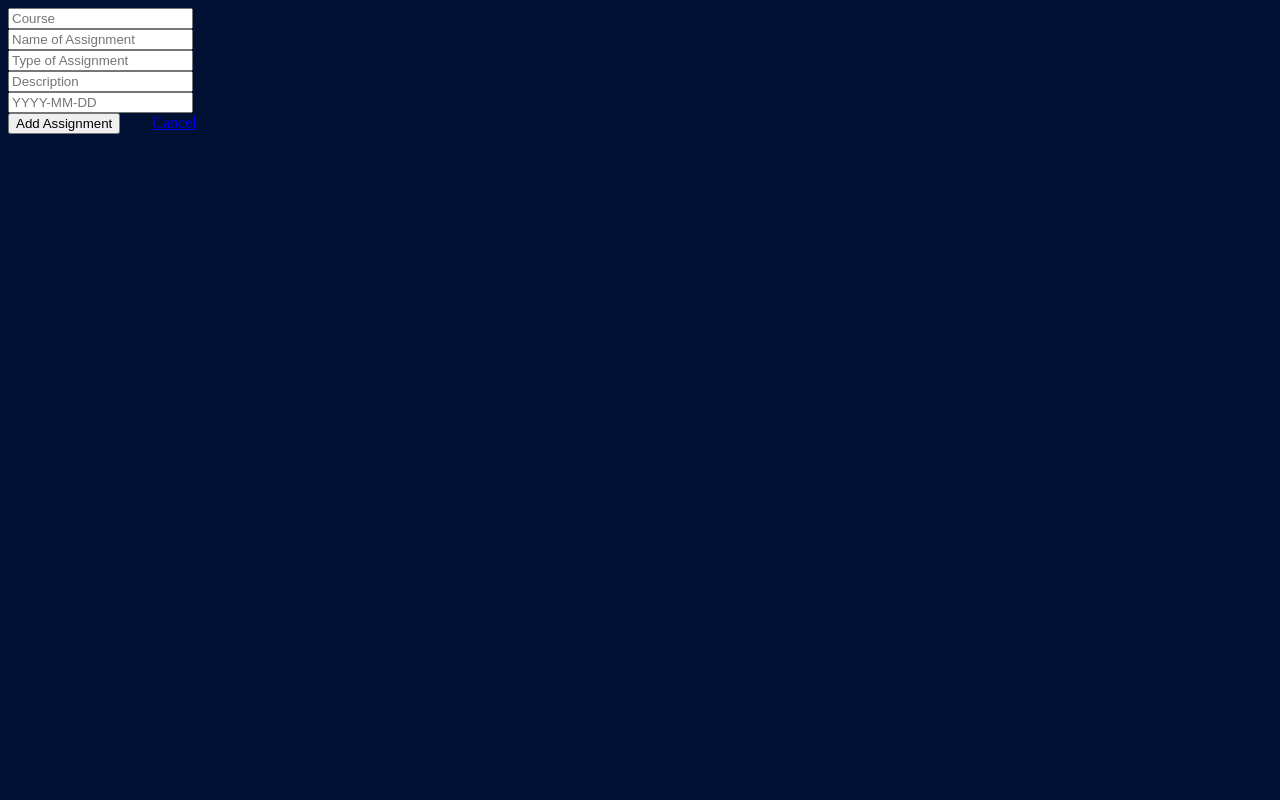
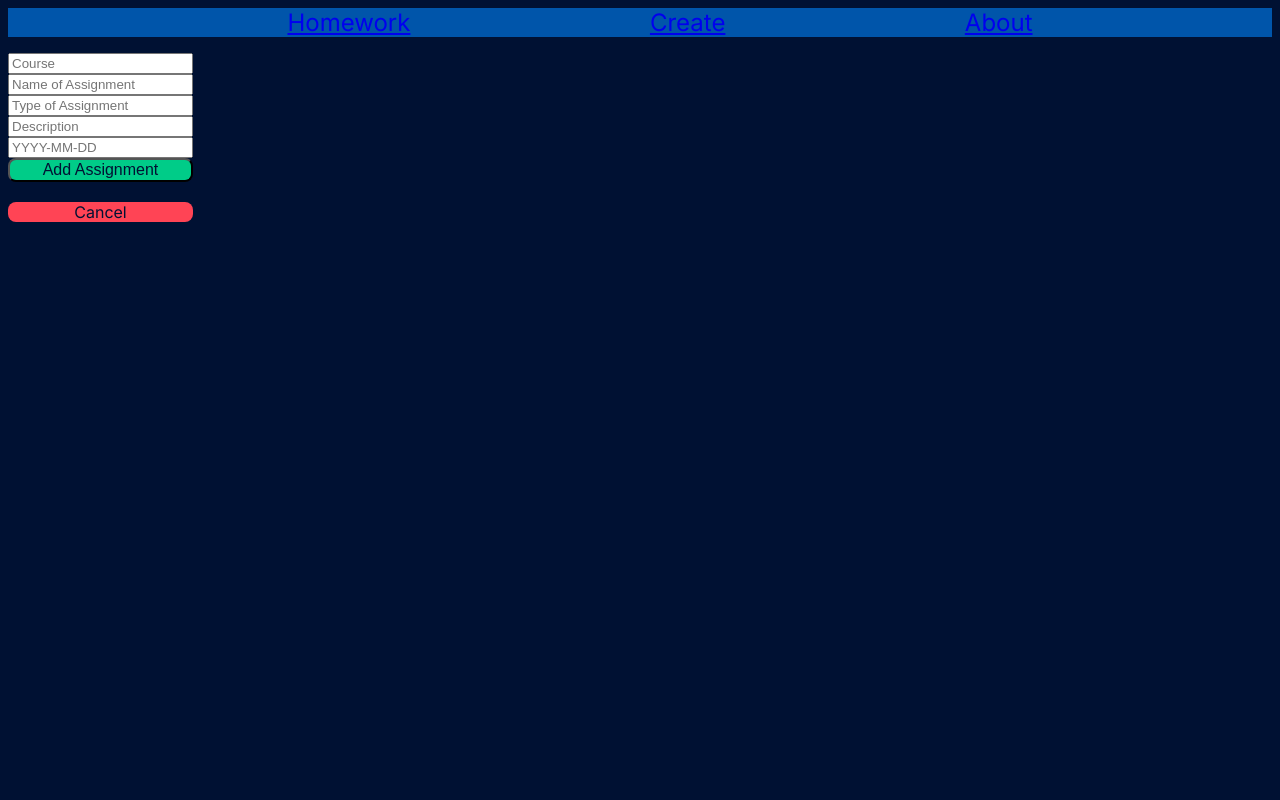
Before and after one commit to udaychhina/acit2911, a Flask app: page /create in a window 1280 px wide. Run offline with Flask 2, Linux system fonts and the light colour scheme.

Commit message:
CSS styling for create.html

```diff
--- a/static/CSS/style.css
+++ b/static/CSS/style.css
@@ -1,11 +1,43 @@
 body {
     background-color: #013;
     color: #fff;
+    font-family: 'Inter', sans-serif;
 }
 
+
+/* navigation */
+nav ul {
+    list-style-type: none;
+    display: flex;
+    flex-direction: row;
+    justify-content: space-evenly;
+}
+
+nav li {
+    text-decoration: none;
+    color: #0ff;
+    font-size: 24px;
+}
+
+li a:visited {
+    color: #fa4;
+}
+
+li a:hover {
+    color: #ff0;
+}
+
+.sticky {
+    background-color: #05a;
+    position: sticky;
+    position: -webkit-sticky;
+    top: 0px;
+}
+
+
 /* table styling */
-table, th, td {
-    border: 5px inset #fff;
+th, td {
+    border: 2px outset #fff;
 }
 
 table {
@@ -55,3 +87,25 @@ tbody > tr:hover {
 .Bdelete {
     background-color: #f45;
 }
+
+/* create page */
+.Bconfirm, .Bcancel {
+    color: #013;
+    border-radius: 8px;
+    text-align: center;
+    text-decoration: none;
+    font-size: 16px;
+}
+
+.Bconfirm {
+    background-color:#0c8;
+}
+
+.Bcancel {
+    background-color: #f45;
+}
+
+.forms {
+    display: inline-grid;
+
+}
--- a/templates/create.html
+++ b/templates/create.html
@@ -3,10 +3,21 @@
     <head>
         <title>Creating new note...</title>
         <link rel="stylesheet" href="{{ url_for('static', filename='css/style.css') }}">
+        <link rel="preconnect" href="https://fonts.googleapis.com">
+        <link rel="preconnect" href="https://fonts.gstatic.com" crossorigin>
+        <link href="https://fonts.googleapis.com/css2?family=Inter&display=swap" rel="stylesheet">
     </head>
 
    <body>
-        <form action="/homework" method="post" >
+        <nav class="sticky">
+            <ul>
+                <li><a href="/">Homework</a></li>
+                <li><a href="/create">Create</a></li>
+                <li><a href="/about">About</a></li>
+            </ul>
+        </nav>
+
+        <form action="/homework" method="post" class="forms">
             <div class="form-group">
                 <input type="text" name="course" placeholder="Course" class="form-control" />
             </div>
@@ -22,9 +33,9 @@
             <div class="form-group">
                 <input type="text" name="duedate" placeholder="YYYY-MM-DD" class="form-control" />
             </div>
-            <input type="submit" value="Add Assignment" class="btn btn-primary" />
+            <input type="submit" value="Add Assignment" class="btn btn-primary Bconfirm" />
             &nbsp;&nbsp;&nbsp;&nbsp;&nbsp;&nbsp;
-            <a href="/" class="btn btn-primary">Cancel</a>
+            <a href="/" class="btn btn-primary Bcancel">Cancel</a>
         </form>
     </body>
 
```
Also changed, not shown: data/homework.json (+1 -1 lines), templates/home.html (+12 -2 lines).
